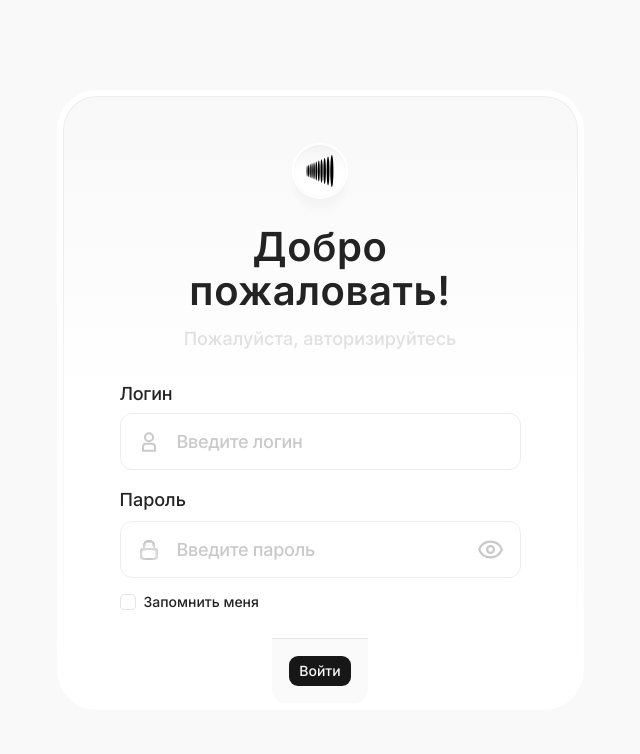
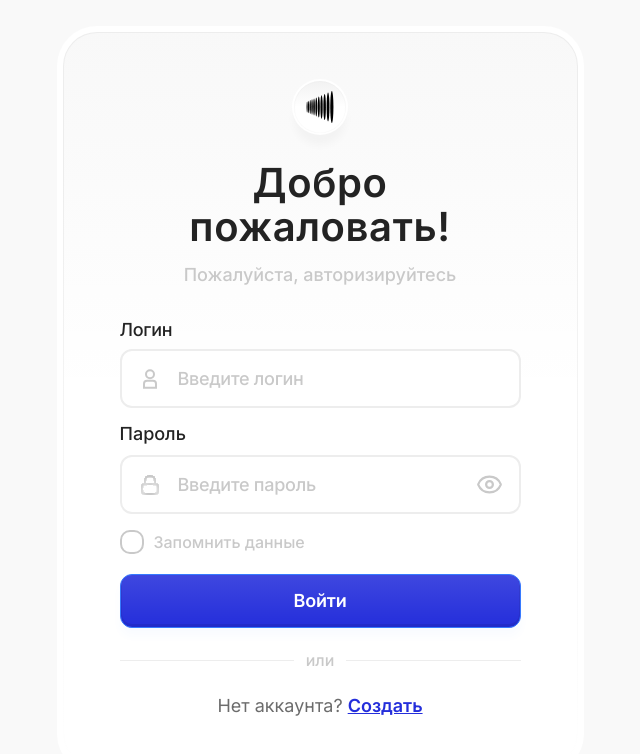
Before and after one commit to kruglyakov-ak/aiti-guru-test, a React (Vite) app: page /login in a window 1280 px wide. Shown: the top 754 px of the page, without its empty margins (320-960 px from the left). Built offline with nearby package versions, Linux system fonts and the light colour scheme.

Commit message:
feat: finish login form

```diff
--- a/src/features/auth/ui/LoginForm.tsx
+++ b/src/features/auth/ui/LoginForm.tsx
@@ -17,7 +17,6 @@ import {
   CardContent,
   CardHeader,
   CardTitle,
-  CardFooter,
   CardDescription,
 } from "@/shared/ui/card";
 import { Button } from "@/shared/ui/button";
@@ -70,14 +69,14 @@ export const LoginForm = () => {
             <CardTitle className="text-[#232323] text-center text-[32px] sm:text-[40px] font-semibold leading-[110%] tracking-[0.6px]">
               Добро пожаловать!
             </CardTitle>
-            <CardDescription className="text-[#E0E0E0] text-center text-[18px] font-medium leading-[150%]">
+            <CardDescription className="text-[#C9C9C9] text-center text-[18px] font-medium leading-[150%]">
               Пожалуйста, авторизируйтесь
             </CardDescription>
           </CardHeader>
 
           <CardContent className="flex flex-col gap-5 w-full px-2">
             <form id="login-form" onSubmit={form.handleSubmit(onSubmit)}>
-              <FieldGroup className="flex flex-col gap-4 w-full">
+              <FieldGroup className="flex flex-col gap-3 w-full">
                 {/* Username */}
                 <Controller
                   name="username"
@@ -142,20 +141,39 @@ export const LoginForm = () => {
                   name="remember"
                   control={form.control}
                   render={({ field }) => (
-                    <div className="flex items-center space-x-2">
+                    <div className="flex items-center gap-2.5 pt-1">
                       <Checkbox
                         checked={field.value}
                         onCheckedChange={field.onChange}
                         disabled={isLoading}
                         id="remember"
-                        className="cursor-pointer"
+                        className="cursor-pointer w-6 h-6 border-2 rounded-lg border-[#C9C9C9]"
                       />
-                      <Label htmlFor="remember" className="select-none">
-                        Запомнить меня
+                      <Label
+                        htmlFor="remember"
+                        className="text-[#C9C9C9] text-[16px] font-medium leading-[150%]"
+                      >
+                        Запомнить данные
                       </Label>
                     </div>
                   )}
                 />
+
+                {/* Login button */}
+                <Button
+                  type="submit"
+                  form="login-form"
+                  disabled={isLoading}
+                  className="w-full flex items-center justify-center px-2 py-4 rounded-[12px] border border-[#367AFF] text-white text-[18px] font-semibold leading-[120%] tracking-[-0.18px] transition-opacity hover:opacity-90 active:opacity-80 h-13.5 mt-2"
+                  style={{
+                    background:
+                      "linear-gradient(0deg, rgba(255,255,255,0.00) 0%, rgba(255,255,255,0.12) 100%), #242EDB",
+                    boxShadow:
+                      "0 8px 8px 0 rgba(54,122,255,0.03), 0 -2px 0 1px rgba(0,0,0,0.08) inset",
+                  }}
+                >
+                  {isLoading ? "Вход..." : "Войти"}
+                </Button>
 
                 {/* Root error */}
                 {form.formState.errors.root && (
@@ -165,18 +183,27 @@ export const LoginForm = () => {
                 )}
               </FieldGroup>
             </form>
+
+            {/* Or divider */}
+            <div className="flex items-center gap-3 w-full">
+              <div className="flex-1 h-px bg-[#EDEDED]" />
+              <span className="text-[#C9C9C9] text-[16px] font-medium leading-[150%]">
+                или
+              </span>
+              <div className="flex-1 h-px bg-[#EDEDED]" />
+            </div>
+
+            {/* No account link */}
+            <p className="text-center text-[18px] leading-[150%]">
+              <span className="text-[#6C6C6C] font-normal">Нет аккаунта? </span>
+              <a
+                href="#"
+                className="text-[#242EDB] font-semibold underline hover:opacity-80 transition-opacity"
+              >
+                Создать
+              </a>
+            </p>
           </CardContent>
-
-          <CardFooter>
-            <Button
-              type="submit"
-              form="login-form"
-              disabled={isLoading}
-              className="w-full"
-            >
-              {isLoading ? "Вход..." : "Войти"}
-            </Button>
-          </CardFooter>
         </Card>
       </div>
     </div>
--- a/src/shared/ui/inputField.tsx
+++ b/src/shared/ui/inputField.tsx
@@ -41,7 +41,7 @@ function InputField({
   return (
     <div
       className={cn(
-        "flex items-center px-4 py-3.5 rounded-[12px] border-[1.5px] border-[#EDEDED] bg-white",
+        "flex items-center px-4 py-3.5 rounded-[12px] border-2 border-[#EDEDED] bg-white",
         className,
       )}
     >
```
